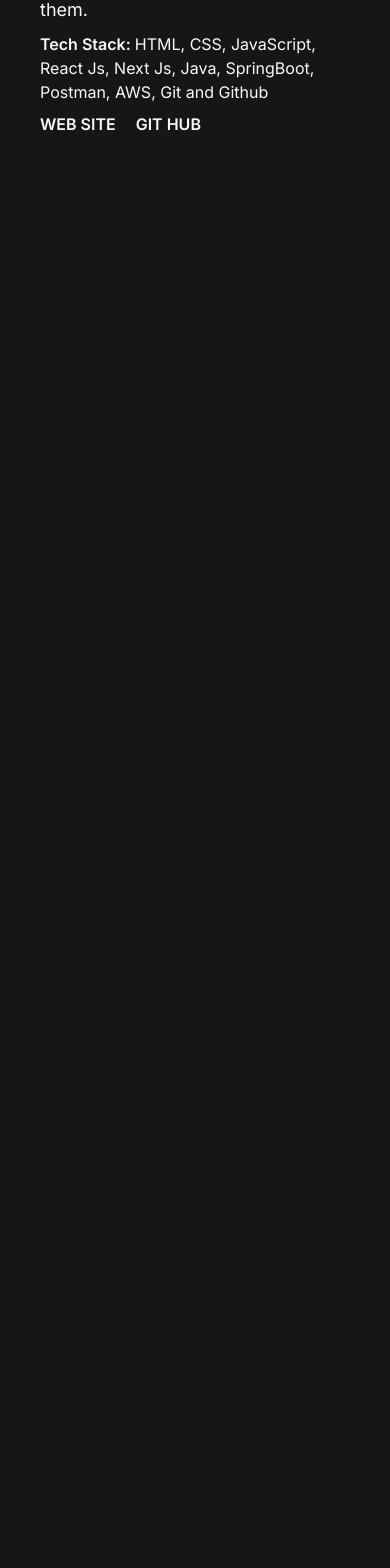
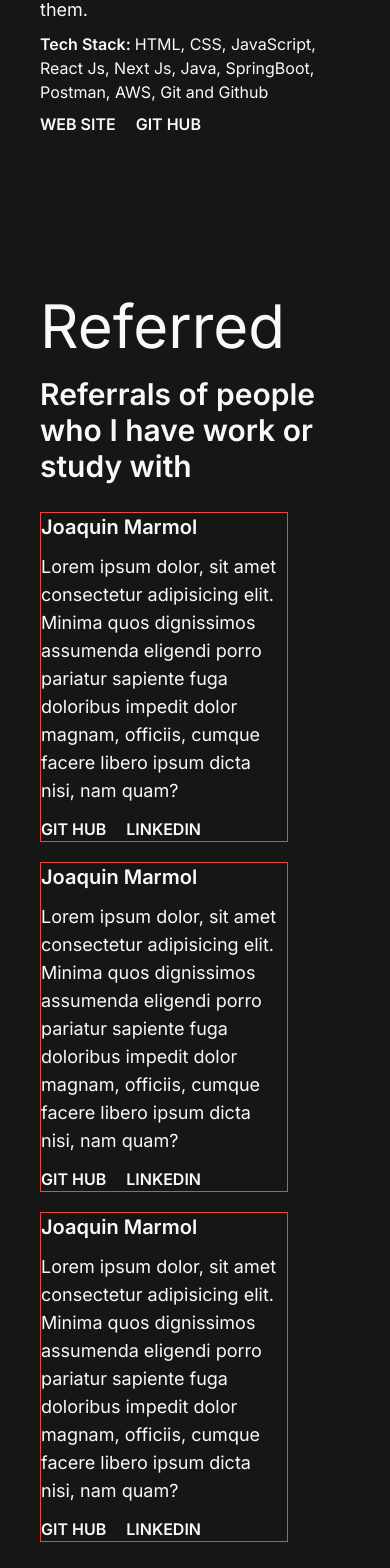
Before and after one commit to Seraquesada/Portfolio-2024, a Next.js app: page / in a window 390 px wide. Shown: the part 4129-5697 px from the top of the page. Before the commit the page ends 4305 px from the top, so only its background shows below. Built offline with nearby package versions, Linux system fonts and the light colour scheme.

Commit message:
adding refferals section

```diff
--- a/src/app/page.tsx
+++ b/src/app/page.tsx
@@ -1,6 +1,7 @@
 import About from '@/components/about'
 import Navbar from '@/components/navbar'
 import Projects from '@/components/projects'
+import Referrals from '@/components/referralrs'
 import Studies from '@/components/studies'
 import Subtitle from '@/components/subtitle'
 import Title from '@/components/title'
@@ -21,6 +22,7 @@ export default function Home() {
 				<Works />
 				<Studies />
 				<Projects />
+				<Referrals/>
 			</div>
 		</main>
 	)
--- a/src/components/navbar.tsx
+++ b/src/components/navbar.tsx
@@ -19,7 +19,7 @@ const dataLink = [
 		id: 'projects',
 	},
 	{
-		text: 'Referrals',
+		text: 'Referred',
 		id: 'referrals',
 	},
 	{
--- a/src/components/referralrs.tsx
+++ b/src/components/referralrs.tsx
@@ -1,5 +1,108 @@
-const Referrals = () => {
-	return <div id="referrals">Referrals</div>
+import Image from 'next/image'
+import Link from 'next/link'
+import { FC } from 'react'
+
+const Referrals: FC = () => {
+	return (
+		<section
+			id="referrals"
+			className="my-10 flex w-full flex-col flex-wrap gap-5 pt-20 text-[#f9f9f9] sm:flex-nowrap"
+		>
+			<div className="flex flex-col gap-5">
+				<h2 className="text-6xl"> Referred</h2>
+				<div className="flex flex-col gap-5 md:flex-row">
+					<div className="flex flex-col gap-2   ">
+						<h4 className="text-3xl font-semibold ">
+							Referrals of people who I have work or study with
+						</h4>
+						<div className="flex w-full flex-col mt-5 lg:flex-row gap-5">
+							<div className="flex h-auto w-4/5  flex-col gap-3 border border-red-500">
+								<h4 className="text-xl font-semibold ">
+									Joaquin Marmol
+								</h4>
+								<p className="font-semilight text-lg">
+									Lorem ipsum dolor, sit amet consectetur
+									adipisicing elit. Minima quos dignissimos
+									assumenda eligendi porro pariatur sapiente
+									fuga doloribus impedit dolor magnam,
+									officiis, cumque facere libero ipsum dicta
+									nisi, nam quam?
+								</p>
+								<div className="flex gap-5">
+									<Link
+										href={''}
+										className="font-semibold uppercase hover:text-cyan-500"
+									>
+										git hub
+									</Link>
+									<Link
+										href={''}
+										className="font-semibold uppercase hover:text-cyan-500"
+									>
+										LinkedIn
+									</Link>
+								</div>
+							</div>
+							<div className="flex h-auto w-4/5  flex-col gap-3 border border-red-500">
+								<h4 className="text-xl font-semibold ">
+									Joaquin Marmol
+								</h4>
+								<p className="font-semilight text-lg">
+									Lorem ipsum dolor, sit amet consectetur
+									adipisicing elit. Minima quos dignissimos
+									assumenda eligendi porro pariatur sapiente
+									fuga doloribus impedit dolor magnam,
+									officiis, cumque facere libero ipsum dicta
+									nisi, nam quam?
+								</p>
+								<div className="flex gap-5">
+									<Link
+										href={''}
+										className="font-semibold uppercase hover:text-cyan-500"
+									>
+										git hub
+									</Link>
+									<Link
+										href={''}
+										className="font-semibold uppercase hover:text-cyan-500"
+									>
+										LinkedIn
+									</Link>
+								</div>
+							</div>
+
+							<div className="flex h-auto w-4/5  flex-col gap-3 border border-red-500">
+								<h4 className="text-xl font-semibold ">
+									Joaquin Marmol
+								</h4>
+								<p className="font-semilight text-lg">
+									Lorem ipsum dolor, sit amet consectetur
+									adipisicing elit. Minima quos dignissimos
+									assumenda eligendi porro pariatur sapiente
+									fuga doloribus impedit dolor magnam,
+									officiis, cumque facere libero ipsum dicta
+									nisi, nam quam?
+								</p>
+								<div className="flex gap-5">
+									<Link
+										href={''}
+										className="font-semibold uppercase hover:text-cyan-500"
+									>
+										git hub
+									</Link>
+									<Link
+										href={''}
+										className="font-semibold uppercase hover:text-cyan-500"
+									>
+										LinkedIn
+									</Link>
+								</div>
+							</div>
+						</div>
+					</div>
+				</div>
+			</div>
+		</section>
+	)
 }
-
 export default Referrals
```
